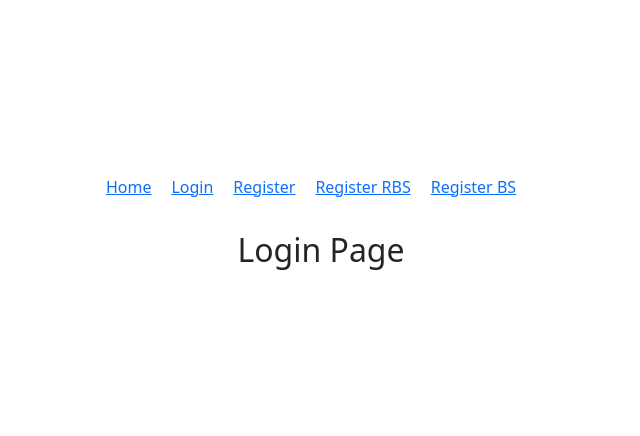
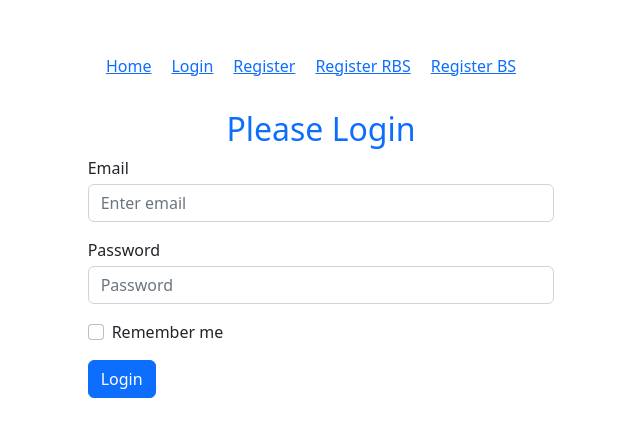
Before and after one commit to smarifurrahman/email-password-auth, a React (Vite) app: page /login in a window 1280 px wide. Shown: the part 190-626 px from the top of the page, without its empty margins (319-959 px from the left). Built offline with nearby package versions, Linux system fonts and the light colour scheme.

Commit message:
login page ui added

```diff
--- a/src/components/Login/Login.jsx
+++ b/src/components/Login/Login.jsx
@@ -2,8 +2,23 @@ import React from 'react';
 
 const Login = () => {
     return (
-        <div>
-            <h2>Login Page</h2>
+        <div className='w-75 mx-auto'>
+            <h2 className='text-primary text-center'>Please Login</h2>
+            <form>
+                <div className="form-group mb-3">
+                    <label htmlFor="email">Email</label>
+                    <input type="email" className="form-control mt-1" name="email" id="email" placeholder="Enter email" />
+                </div>
+                <div className="form-group mb-3">
+                    <label htmlFor="password">Password</label>
+                    <input type="password" className="form-control mt-1" name="password" id="password" placeholder="Password" />
+                </div>
+                <div className="form-check mb-3">
+                    <input type="checkbox" className="form-check-input" name="rememberMe" id="rememberMe" />
+                    <label className="form-check-label" htmlFor="rememberMe">Remember me</label>
+                </div>
+                <button type="submit" className="btn btn-primary">Login</button>
+            </form>
         </div>
     );
 };
--- a/src/components/Resigter/Register.jsx
+++ b/src/components/Resigter/Register.jsx
@@ -72,8 +72,8 @@ const Register = () => {
     }
 
     return (
-        <div>
-            <h4 className='text-primary'>Please Register</h4>
+        <div className='w-75 mx-auto'>
+            <h2 className='text-primary text-center mb-3'>Please Register</h2>
 
             {errorMessage === '' || <p className='text-danger mt-2'>{errorMessage}</p>}
             {successMessage === '' || <p className='text-success mt-2'>{successMessage}</p>}
```
